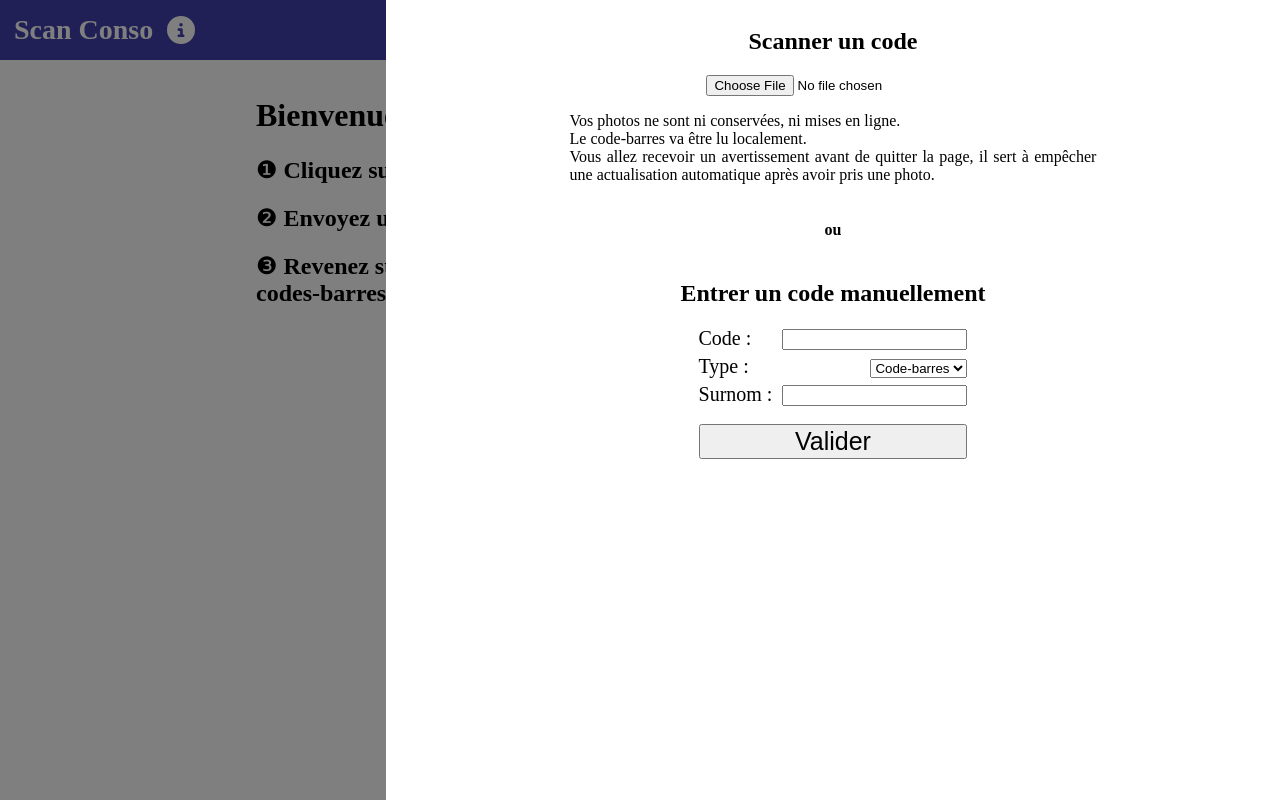
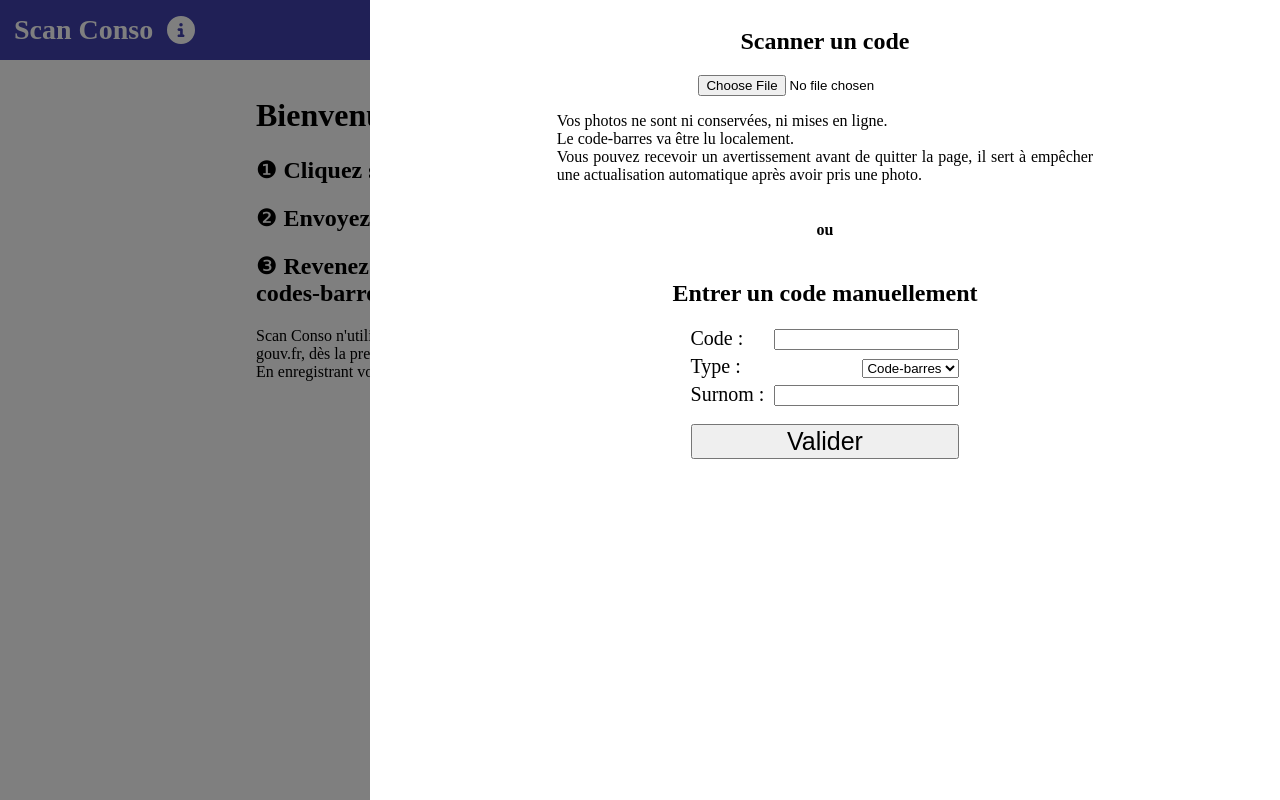
Before and after one commit to CHKNRAVE/scan-conso, a React (Vite) app: page / in a window 1280 px wide. Both pictures are taken after a click on the element 1250 px from the left and 30 px from the top of the page. Built offline with nearby package versions, Linux system fonts and the light colour scheme.

Commit message:
Added cookie info in the tutorial, changed a word in the picture form

```diff
--- a/src/PictureForm.jsx
+++ b/src/PictureForm.jsx
@@ -61,7 +61,7 @@ export default function PictureForm() {
 			{!uploadedImage && <p id="uploadInfo">
 				Vos photos ne sont ni conservées, ni mises en ligne.<br />
 				Le code-barres va être lu localement.<br />
-				Vous allez recevoir un avertissement avant de quitter la page, il sert à empêcher une actualisation automatique après avoir pris une photo.
+				Vous pouvez recevoir un avertissement avant de quitter la page, il sert à empêcher une actualisation automatique après avoir pris une photo.
 			</p>}
 		</div>
 		<img ref={submittedImageRef} src={uploadedImage} id="submittedImage" />
--- a/src/Tutorial.jsx
+++ b/src/Tutorial.jsx
@@ -4,5 +4,6 @@ export default function Tutorial() {
 		<h2><span>❶</span> Cliquez sur le bouton de scan ➚</h2>
 		<h2><span>❷</span> Envoyez une photo de votre code-barres, ou entrez-le manuellement.</h2>
 		<h2><span>❸</span> Revenez sur cette page principale, et vous trouverez le statut de tous vos codes-barres.</h2>
+		<p>Scan Conso n'utilise pas de cookie, cependant son fonctionnement déclenche l'envoi de cookies par certains sites gouv.fr, dès la première recherche.<br />En enregistrant votre premier code-barres, vous acceptez leur enregistrement qui n'est pas exploité par Scan Conso.</p>
 	</div>
 };
```
